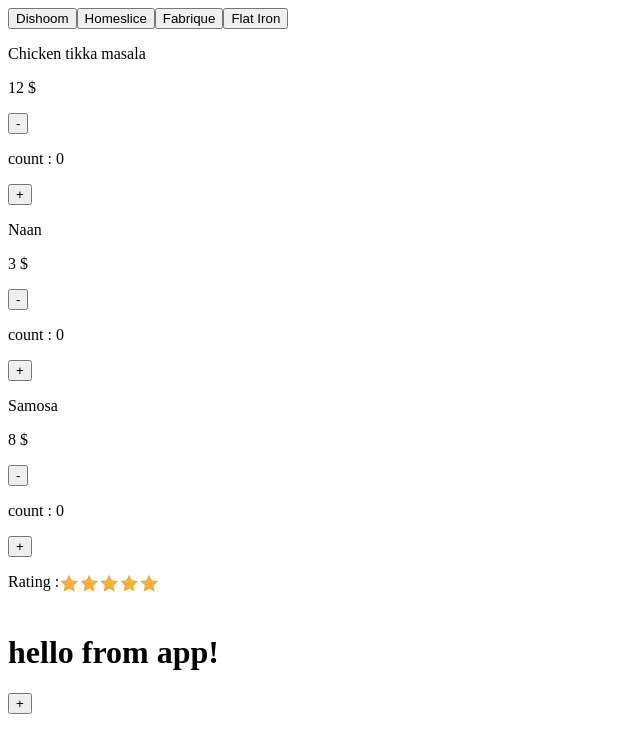
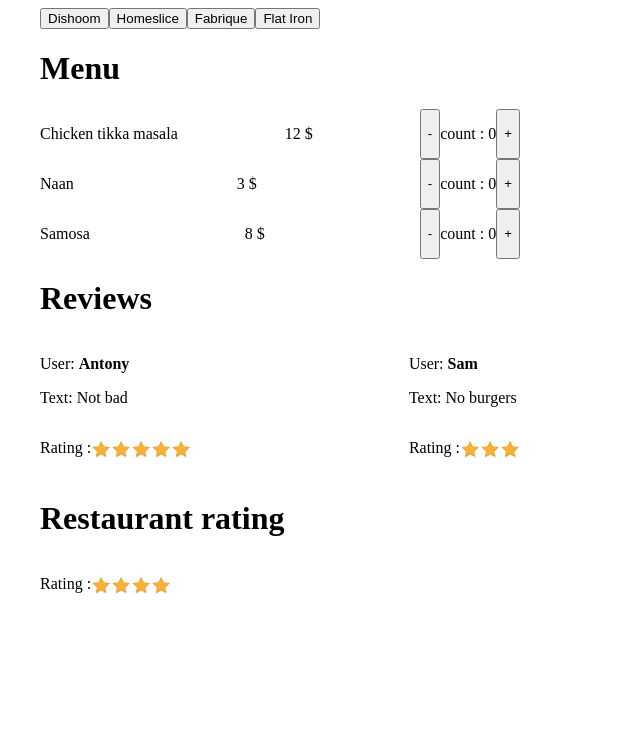
Before and after one commit to NikAndre/react-home-project, a React (Create React App) app: page / in a window 1280 px wide. Shown: the top 752 px of the page, without its empty margins (0-640 px from the left). Built offline with nearby package versions, Linux system fonts and the light colour scheme.

Commit message:
add Review & Restaurant  Components

```diff
--- a/src/Styles.css
+++ b/src/Styles.css
@@ -2,6 +2,20 @@
     width:20px;
     height: 20px;
 }
+.wrapper{
+    max-width: 500px;
+    display: flex;
+    justify-content: space-between;
+    padding-right: 20px;
+
+}
+.container{
+    max-width: 1200px;
+    margin: 0 auto;
+}
 .img-wrapper{
     display: flex;
 }
+.review-block{
+    padding-right: 20px;
+}
--- a/src/components/App.js
+++ b/src/components/App.js
@@ -1,5 +1,5 @@
 import React,{PureComponent} from 'react'
-import Restaurants from "./restaurant";
+import Restaurants from "./restaurants";
 
 
 
@@ -15,9 +15,6 @@ export default class App extends  PureComponent {
        return (
            <div>
                <Restaurants restaurants = {this.props.restaurants} />
-                <h1>hello from app!</h1>
-
-               <button> + </button>
            </div>
        )
     }
--- a/src/components/menu.js
+++ b/src/components/menu.js
@@ -5,6 +5,7 @@ import Product from "./product/product";
 export default function  Menu (props){
     return(
         <div>
+            <h1>Menu</h1>
             {props.menu.map((elem) => {
                 return <Product key = {elem.id} product ={elem}/>
             })}
--- a/src/components/product/product.js
+++ b/src/components/product/product.js
@@ -1,18 +1,20 @@
 import React from 'react'
 import counter from "../hocs/counter";
+import '../../Styles.css'
 
 
 function Product(props){
    const {count,increment,decrement} = props
 
     return(
-        <div>
+        <div className={'wrapper'}>
             <p>{props.product.name}</p>
             <p>{props.product.price} $</p>
-            <button onClick={decrement}> - </button>
-            <p> count  : {count}</p>
-            <button onClick={increment}> + </button>
-
+            <div className={'wrapper'}>
+                <button onClick={decrement}> - </button>
+                <p> count  : {count}</p>
+                <button onClick={increment}> + </button>
+            </div>
         </div>
     )
 
--- /dev/null
+++ b/src/components/product/review.js
@@ -0,0 +1,13 @@
+import React from "react";
+import Rate from "../rate";
+import '../../Styles.css'
+
+export default function Review (props){
+    return (
+        <div className={'review-block'}>
+            <p>User: <b>{props.review.user}</b></p>
+            <p>Text: {props.review.text} </p>
+            <Rate  rate = {props.review.rating}/>
+        </div>
+    )
+}
--- a/src/components/rate.js
+++ b/src/components/rate.js
@@ -15,7 +15,7 @@ export default function Rate(props){
     }
 
     return (
-        <div className={'img-wrapper'}>
+        <div  className={'img-wrapper'}>
             <p>Rating :</p>
             {renderStarRate()}
         </div>
--- /dev/null
+++ b/src/components/restaraunt.js
@@ -0,0 +1,28 @@
+import React from "react";
+import Menu from "./menu";
+import Rate from "./rate";
+import Reviews from "./reviews";
+
+export default function Restaurant(props){
+    const getRestaurantRating = () =>{
+        const summRating = props.restaurant.reviews.map((review) => {
+            return review.rating
+        })
+            .reduce((accum, rate)=>{
+                accum += rate
+                return accum
+            },0)
+        return  summRating/props.restaurant.reviews.length
+    }
+
+    getRestaurantRating()
+
+    return(
+        <div>
+            <Menu menu = {props.restaurant.menu}/>
+            <Reviews reviews = {props.restaurant.reviews}/>
+            <h1>Restaurant rating</h1>
+            <Rate rate = {getRestaurantRating()}/>
+        </div>
+    )
+}
--- a/src/components/restaurant.js
+++ b/src/components/restaurants.js
@@ -1,7 +1,8 @@
 import React,{useState,useMemo} from 'react'
-import Menu from "./menu";
+import Restaurant from "./restaraunt";
 import Navigation from "./navigation";
-import Rate from "./rate";
+import '../Styles.css'
+
 
 
 
@@ -14,13 +15,13 @@ export default function Restaurants (props){
     )
 
     return (
-        <div>
+        <div className={'container'}>
             <Navigation
                 restaurants = {props.restaurants}
                 onRestaurantClick = {(id) => {setActiveId(id)} }
             />
-            <Menu menu = {activeRestaurant.menu}/>
-            <Rate rate = {5}/>
+            <Restaurant  restaurant = {activeRestaurant}  />
+
         </div>
     )
 }
--- /dev/null
+++ b/src/components/reviews.js
@@ -0,0 +1,15 @@
+import React from "react";
+import Review from "./product/review";
+
+export default function Reviews (props){
+    return (
+        <div>
+            <h1>Reviews</h1>
+            <div className={'wrapper'}>
+            {
+                props.reviews.map((review)=> (<Review key = {review.id} review = {review}/>))
+            }
+            </div>
+        </div>
+    )
+}
```
